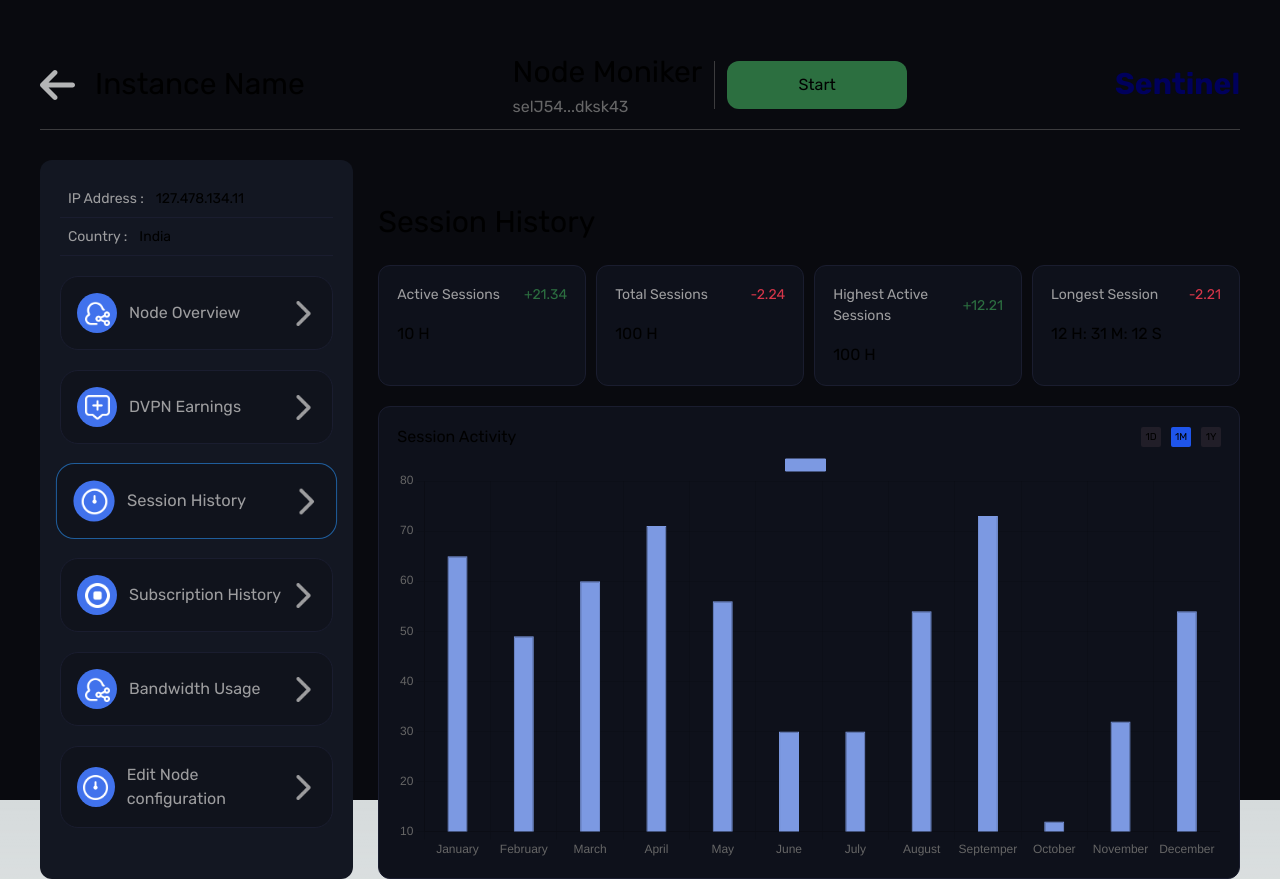
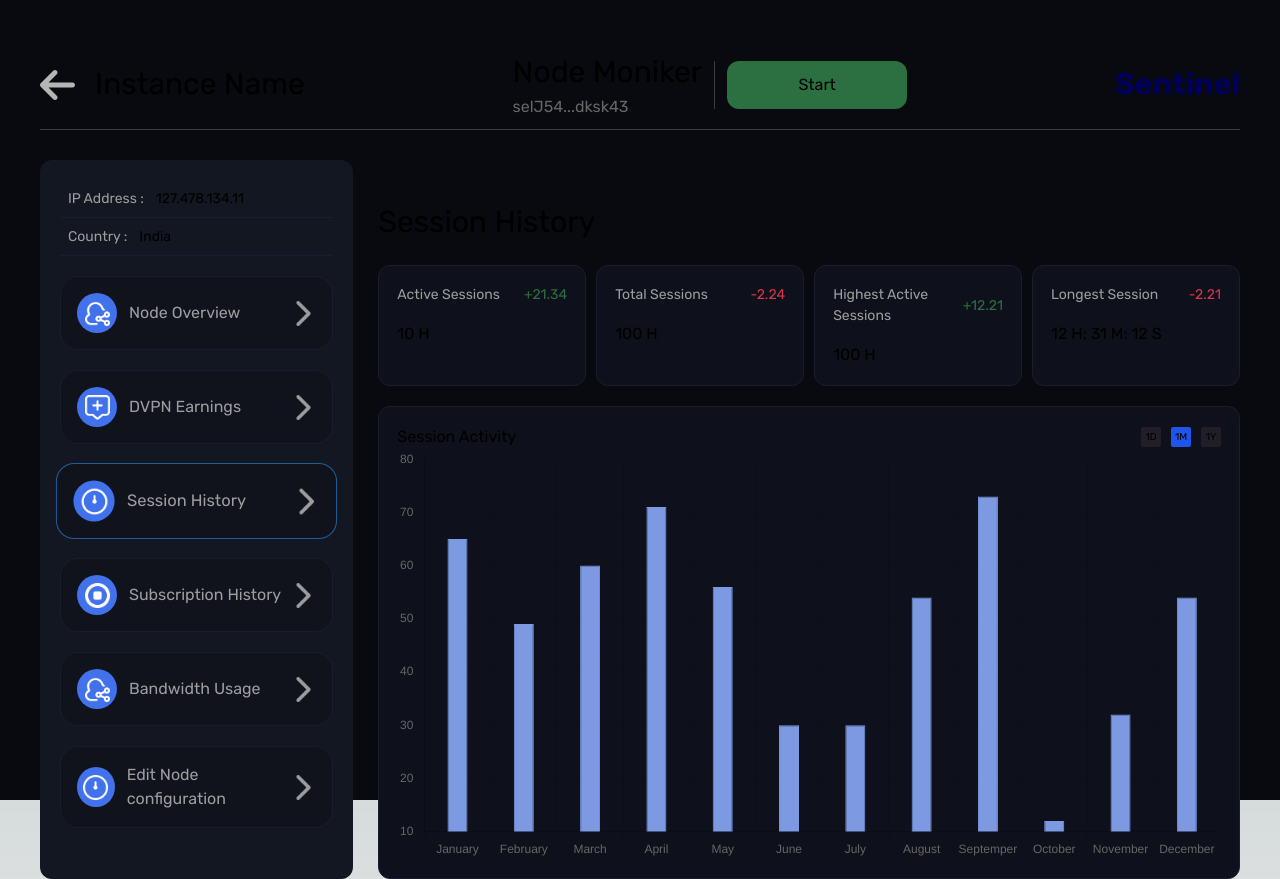
Before and after one commit to DebasisSaikia/sentinel-assignment, a Next.js app: page /dashboard in a window 1280 px wide. Built offline with nearby package versions, Linux system fonts and the light colour scheme.

Commit message:
legend hidden

```diff
--- a/src/components/dashboards/bar-charts/index.tsx
+++ b/src/components/dashboards/bar-charts/index.tsx
@@ -42,7 +42,12 @@ const BarChart = () => {
         options={{
           animation: { delay: 0.5 },
           scales: { y: { beginAtZero: false } },
-          datasets:{bar:{maxBarThickness: 20}}
+          datasets:{bar:{maxBarThickness: 20}},
+          plugins: {
+            legend: {
+              display: false,
+            },
+          },
         }}
       />
     </BarChartContainer>
```
